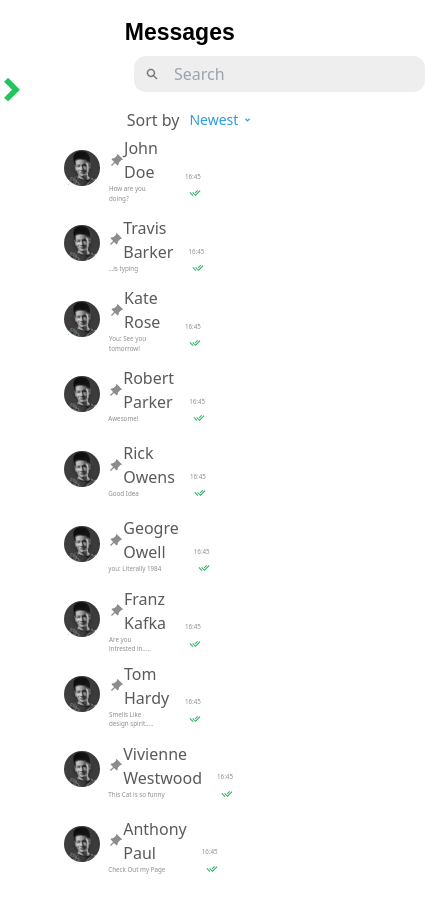
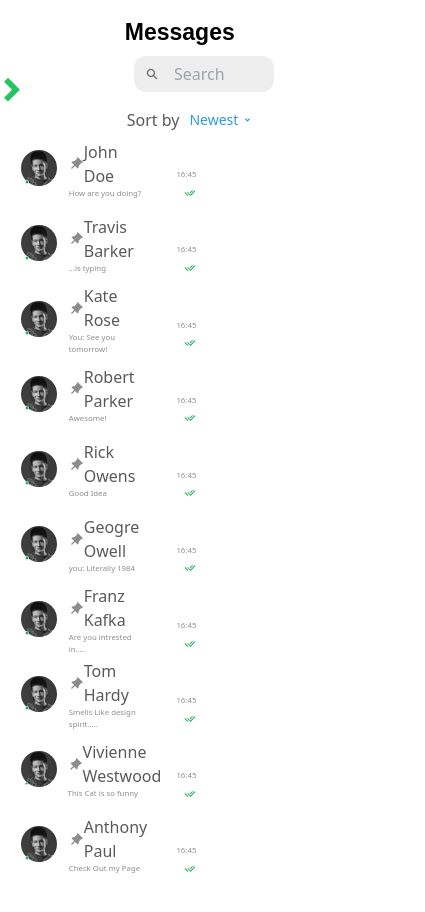
Before and after one commit to Majeedatwahab/chat-app, a website built with Vite: page index.html in a window 390 px wide. Shown: the whole page, 425 px wide, since content can reach past the window. Built offline with nearby package versions, Linux system fonts and the light colour scheme.

Commit message:
newchanges

```diff
--- a/style.css
+++ b/style.css
@@ -186,3 +186,87 @@ font-style: normal;
 font-weight: 400;
 line-height: 16px;
 }
+
+
+
+
+
+
+@media screen and (max-width: 800px) {
+
+
+.search{
+  display: flex;
+  width: 36vw;
+  height: 36px;
+  padding: 10px 12px;
+  align-items: center;
+  gap: 16px;
+  flex-shrink: 0;
+  border-radius: 12px;
+  background: #EEE;
+  margin-left: 15px;
+}
+
+
+
+
+
+
+
+  #chat{
+    display: flex;
+    flex-direction: column;
+    justify-content: flex-start;
+    width: 30vw;
+    height: 100vh;
+    top: 140px;
+    position: absolute;
+    left: 15%;
+    gap: 16px;
+    left: 15px;
+
+  }
+
+
+
+}
+
+
+
+
+
+@media screen and (max-width: 600px) {
+
+
+
+.box1{
+  display: flex;
+width: 45vw;
+height: 7vh;
+align-items: center;
+justify-content:space-evenly;
+
+}
+
+
+
+.box1 h1{
+  color: rgba(0, 0, 0, 0.85);
+font-family: "SF Pro Display";
+font-size: 2vw;
+font-style: normal;
+font-weight: 500;
+line-height: 16px;
+
+}
+
+.box1 p{
+  color: rgba(0, 0, 0, 0.45);
+   font-size: 2vw;
+}
+
+
+
+
+}
```
